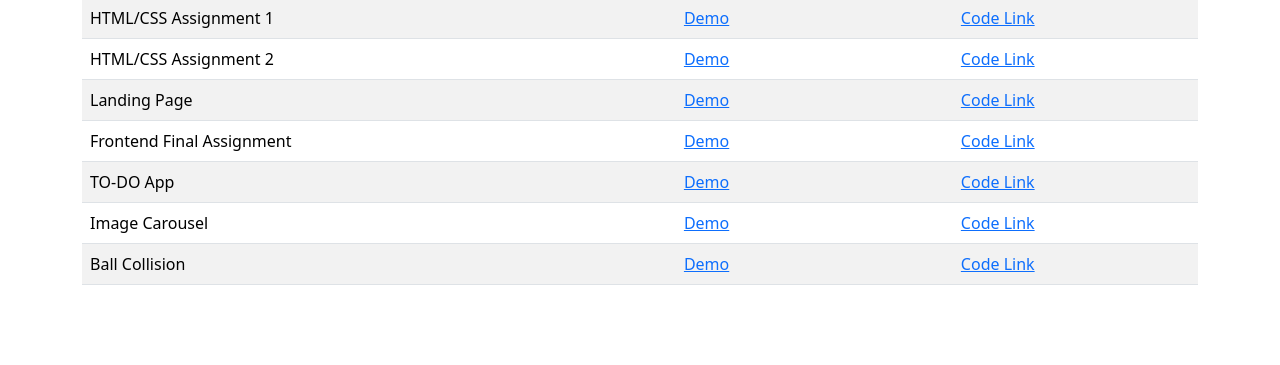
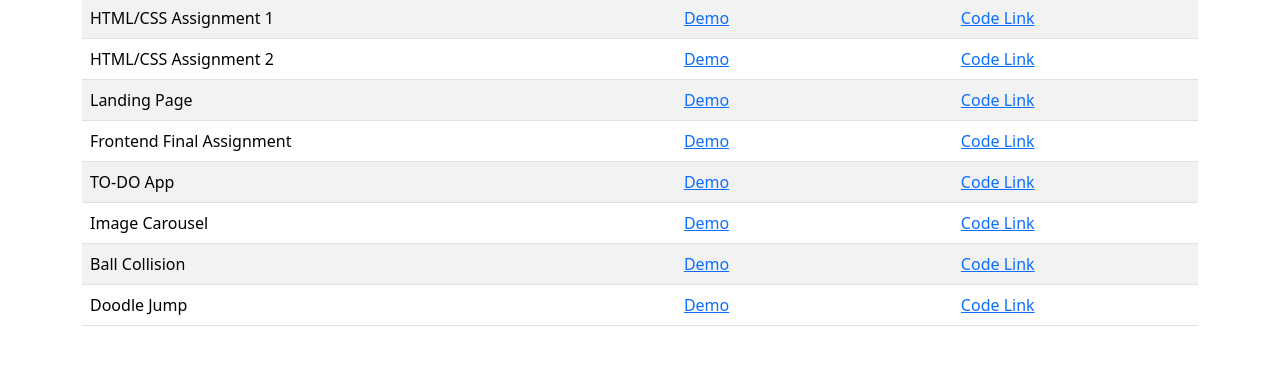
Before and after one commit to SujanButang/SujanButang.github.io, a plain HTML site: page index.html in a window 1280 px wide. Shown: the part 197-562 px from the top of the page. Drawn offline with nearby package versions, Linux system fonts and the light colour scheme.

Commit message:
Managed URL

```diff
--- a/index.html
+++ b/index.html
@@ -100,6 +100,17 @@
               >
             </td>
           </tr>
+
+          <tr>
+            <td>Doodle Jump</td>
+            <td><a href="Doodle Jump/index.html">Demo</a></td>
+            <td>
+              <a
+                href="https://github.com/SujanButang/SujanButang.github.io/tree/main/Doodle%20Jump"
+                >Code Link</a
+              >
+            </td>
+          </tr>
         </tbody>
       </table>
     </div>
```
Also changed, not shown: Doodle Jump/src/script.js (+4 -4 lines).
